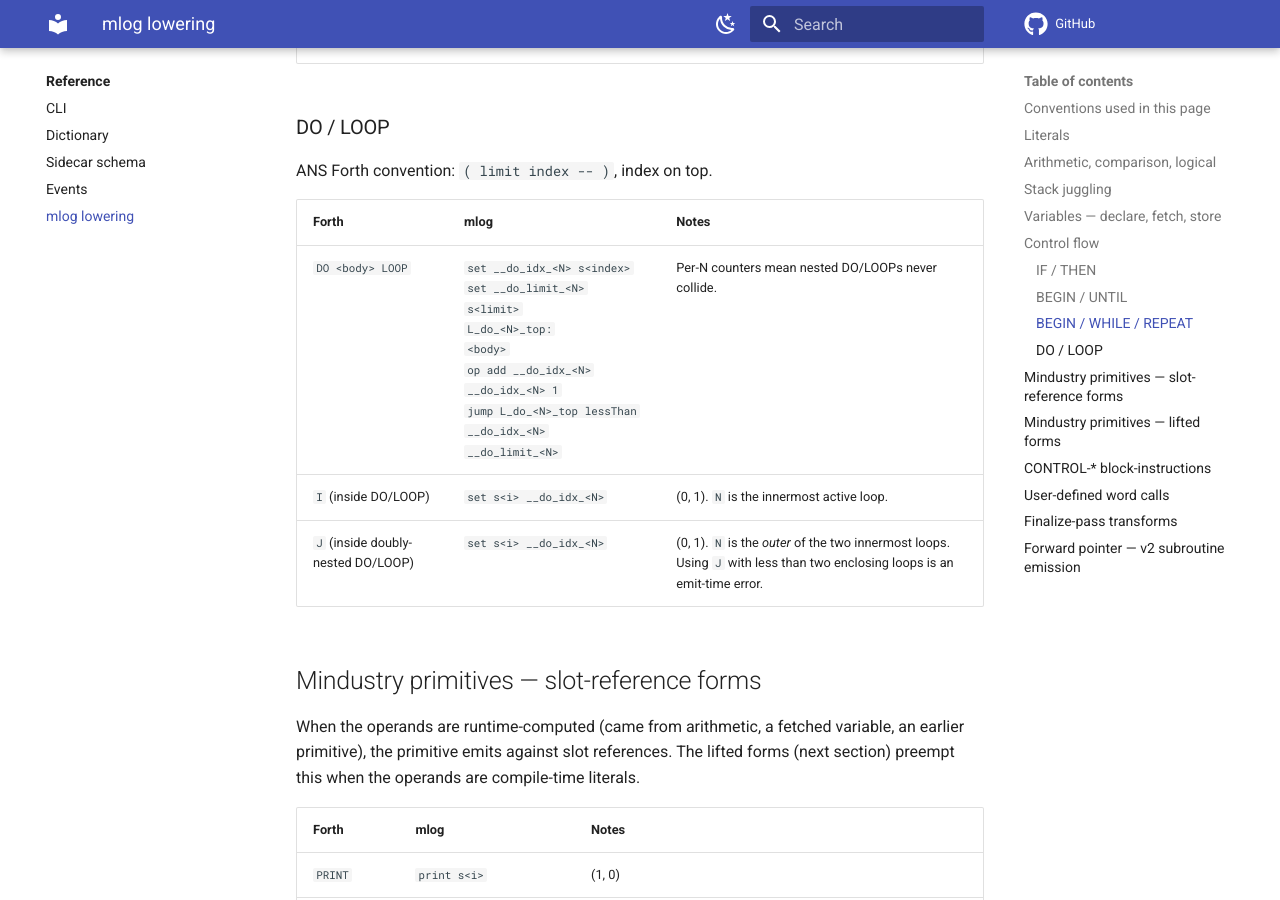
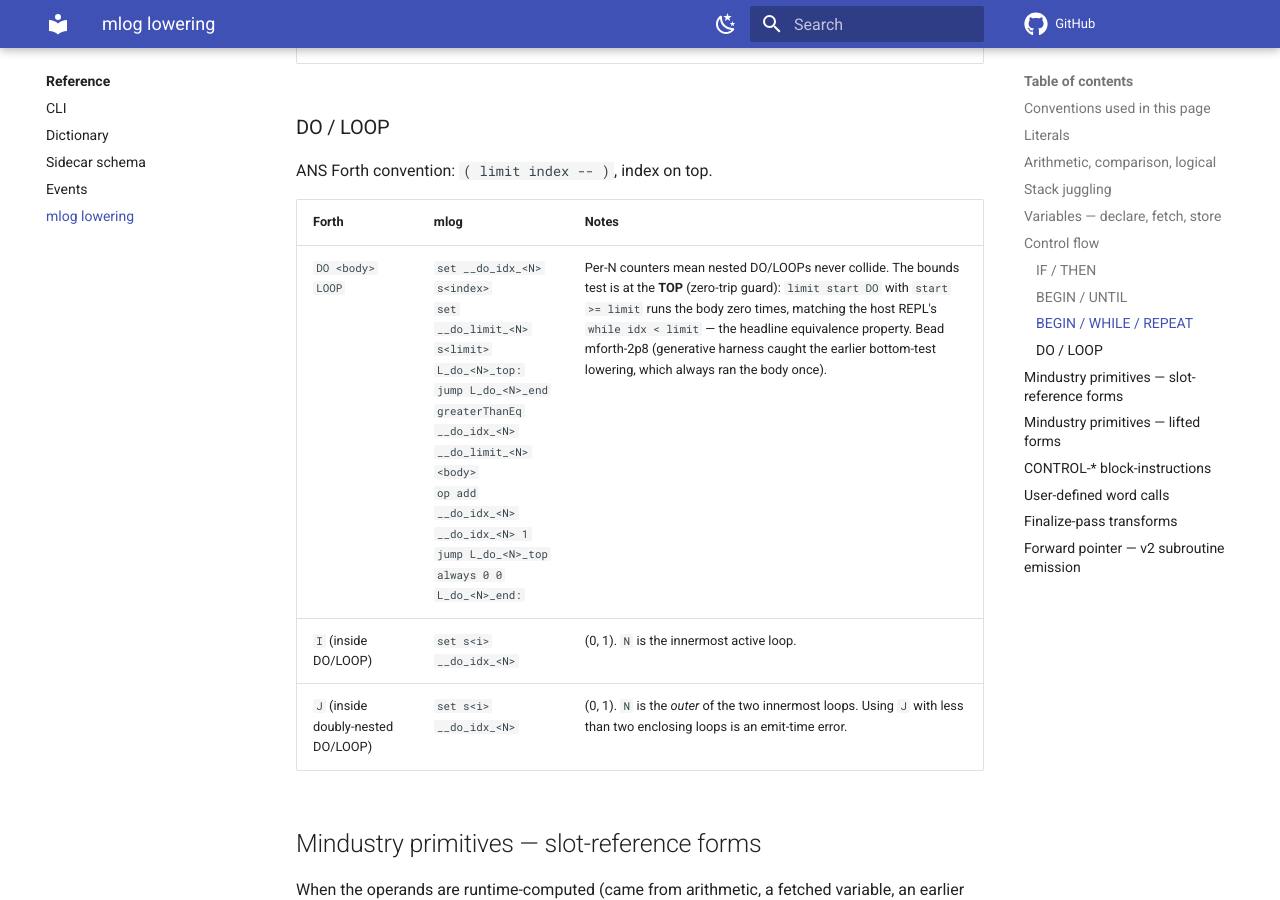
Before and after one commit to fkberthold/mforth, an MkDocs documentation site: the page built from docs/reference/mlog-lowering.md, in a window 1280 px wide and 900 px high, scrolled down 5231 px. Built offline with MkDocs 1.6.1 and Material for MkDocs 9.7.7, drawn with Linux system fonts in a browser that asks for light colours; comment, search, counter and statistics services are not loaded.

Commit message:
mforth-xra: doc DO/LOOP top-of-loop zero-trip lowering
Update docs/reference/mlog-lowering.md DO/LOOP row to match the
corrected top-of-loop bounds test (zero-trip guard) emitted by
_emit_do_loop in backend/mlog/emit.py after mforth-2p8. The row now
shows the L_do_<N>_top jump-to-end greaterThanEq guard, the unconditional
back-jump, and the L_do_<N>_end label; the conventions block lists
L_do_<N>_end. Replaces the stale bottom-test lessThan lowering.

Co-Authored-By: Claude Opus 4.8 (1M context) <noreply@anthropic.com>

```diff
--- a/docs/reference/mlog-lowering.md
+++ b/docs/reference/mlog-lowering.md
@@ -25,9 +25,9 @@ pass, see `sidecar-schema.md`.
   for the `N`-th `DO/LOOP` in the program (counted globally, not per
   scope). Nesting cannot collide.
 - `L_if_<N>_end` / `L_if_<N>_else` / `L_begin_<N>_top` /
-  `L_begin_<N>_after` / `L_do_<N>_top` are symbolic labels emitted by
-  the control-flow arms; the finalize pass resolves them to 0-indexed
-  line numbers.
+  `L_begin_<N>_after` / `L_do_<N>_top` / `L_do_<N>_end` are symbolic
+  labels emitted by the control-flow arms; the finalize pass resolves
+  them to 0-indexed line numbers.
 - "(2, 1)" is shorthand for stack effect `( a b -- c )` — two inputs,
   one output.
 
@@ -139,7 +139,7 @@ ANS Forth convention: `( limit index -- )`, index on top.
 
 | Forth | mlog | Notes |
 |-------|------|-------|
-| `DO <body> LOOP` | `set __do_idx_<N> s<index>` <br> `set __do_limit_<N> s<limit>` <br> `L_do_<N>_top:` <br> `<body>` <br> `op add __do_idx_<N> __do_idx_<N> 1` <br> `jump L_do_<N>_top lessThan __do_idx_<N> __do_limit_<N>` | Per-N counters mean nested DO/LOOPs never collide. |
+| `DO <body> LOOP` | `set __do_idx_<N> s<index>` <br> `set __do_limit_<N> s<limit>` <br> `L_do_<N>_top:` <br> `jump L_do_<N>_end greaterThanEq __do_idx_<N> __do_limit_<N>` <br> `<body>` <br> `op add __do_idx_<N> __do_idx_<N> 1` <br> `jump L_do_<N>_top always 0 0` <br> `L_do_<N>_end:` | Per-N counters mean nested DO/LOOPs never collide. The bounds test is at the **TOP** (zero-trip guard): `limit start DO` with `start >= limit` runs the body zero times, matching the host REPL's `while idx < limit` — the headline equivalence property. Bead mforth-2p8 (generative harness caught the earlier bottom-test lowering, which always ran the body once). |
 | `I` (inside DO/LOOP) | `set s<i> __do_idx_<N>` | (0, 1). `N` is the innermost active loop. |
 | `J` (inside doubly-nested DO/LOOP) | `set s<i> __do_idx_<N>` | (0, 1). `N` is the *outer* of the two innermost loops. Using `J` with less than two enclosing loops is an emit-time error. |
 
```
